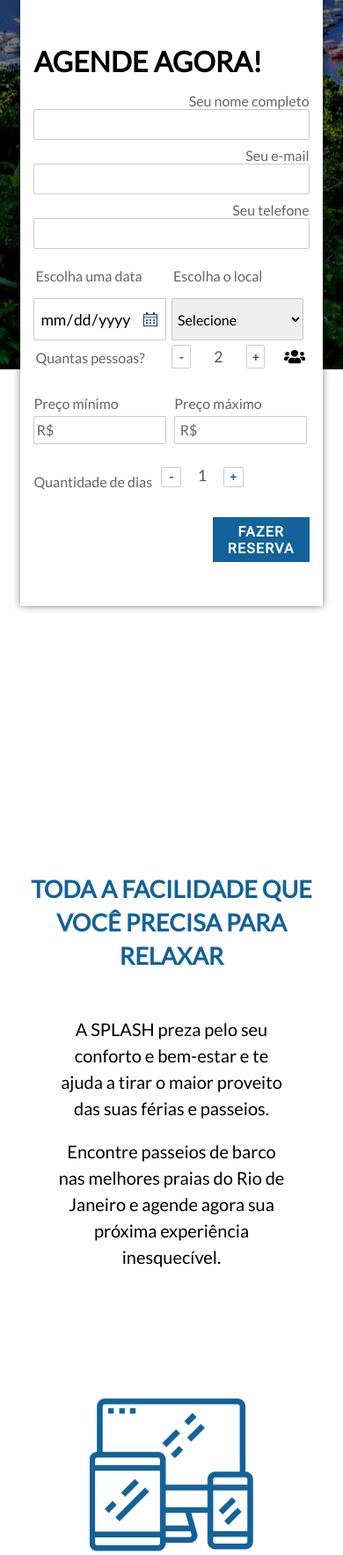
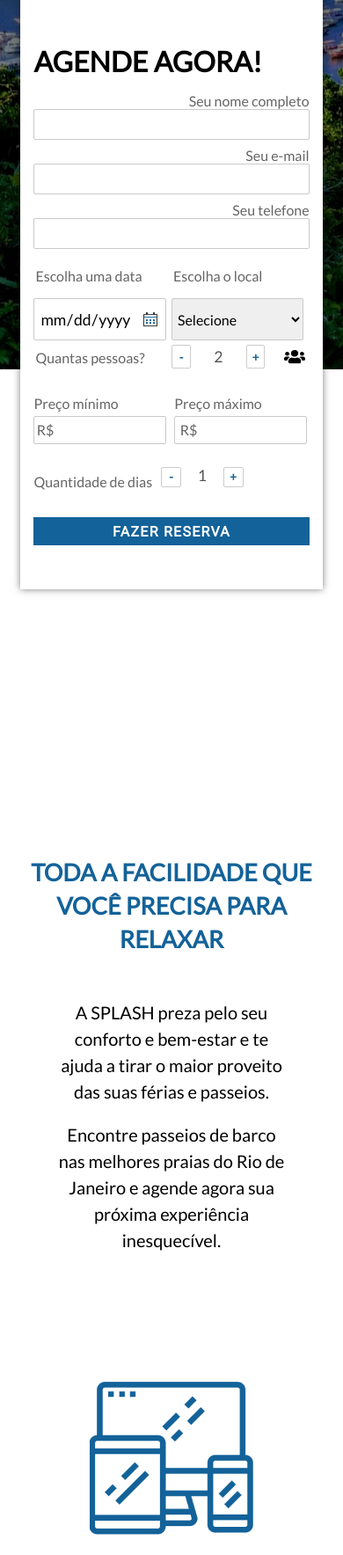
Before and after one commit to splash-co/splash-co.github.io, a PHP site: page /index.html in a window 390 px wide. Shown: the part 319-2087 px from the top of the page at 88% size. Run offline with PHP 8.4, Linux system fonts and the light colour scheme; some libraries are stand-ins or nearby versions.

Commit message:
Change finish button width on mobile

```diff
--- a/styles/style.css
+++ b/styles/style.css
@@ -62,6 +62,7 @@ body {
   --form-grid-columns: repeat(3, 1fr);
   --form-finish-btn-mt: 4%;
   --form-finish-btn-mb: 10px;
+  --form-finish-btn-width: 35%;
   --dynamic-number-width: 40%;
 
   /* SECTION 1 */
@@ -208,6 +209,7 @@ body {
     --form-finish-btn-mt: 10%;
     --form-finish-btn-mb: 10px;
     --dynamic-number-width: 25%;
+    --form-finish-btn-width: 100%;
 
     /* SECTION 1 */
     --section-1-mt: 180px;
@@ -654,7 +656,7 @@ body {
 
 .form__section .form__section--container .form__element--finish__button {
   cursor: pointer;
-  width: 35%;
+  width: var(--form-finish-btn-width);
   padding: 2%;
   background-color: #136299;
   margin-top: var(--form-finish-btn-mt);
@@ -670,11 +672,9 @@ body {
   margin-bottom: var(--form-finish-btn-mb);
 }
 
-.form__section
-  .form__section--container
-  .form_element_button_disabled {
-    background: #e3dede !important;
-    color: #bab8b8;
+.form__section .form__section--container .form_element_button_disabled {
+  background: #e3dede !important;
+  color: #bab8b8;
 }
 
 .container__confirm--submit {
@@ -791,10 +791,10 @@ body {
 
 @keyframes spinHourly {
   from {
-    transform: rotate(0deg)
+    transform: rotate(0deg);
   }
   to {
-    transform: rotate(360deg)
+    transform: rotate(360deg);
   }
 }
 
```
